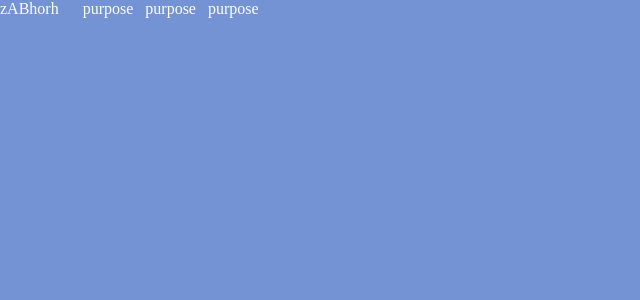
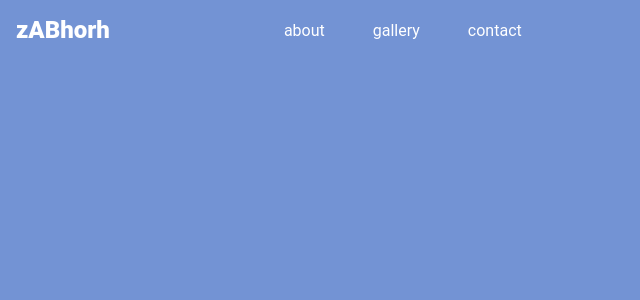
Before and after one commit to tomrod10/personal-website, a React (Create React App) app in the folder personal-website/: page / in a window 1280 px wide. Shown: the top 300 px of the page, without its empty margins (0-640 px from the left). Built offline with nearby package versions, Linux system fonts and the light colour scheme.

Commit message:
go back to flexbox and edit styles

```diff
--- a/personal-website/src/components/Header/Header.module.css
+++ b/personal-website/src/components/Header/Header.module.css
@@ -1,14 +1,13 @@
 @import '../../styles/core-styles.css';
 
+:root {
+  --titleNavBarGap: 150px;
+}
+
 .header{
-  display: grid;
-  grid-template-areas:
-            "a b"
-            "a c"
-            "a c";
-  grid-template-rows: auto 1fr;
-  grid-template-columns: auto 4fr;
-  gap: var(--spacerL);
+  display: flex;
+  padding: var(--spacerXXS);
+  gap: var(--titleNavBarGap);
   align-items: center;
   flex-direction: row;
 }
--- a/personal-website/src/components/Header/NavBar.module.css
+++ b/personal-website/src/components/Header/NavBar.module.css
@@ -1,8 +1,19 @@
 @import '../../styles/core-styles.css';
+
+:root {
+  --navBarWidth: 400px;
+}
 
 .navbar {
   display: flex;
   flex-direction: row;
-  gap: var(--spacerS);
+  gap: var(--spacerXXL);
+  width: var(--navBarWidth);
+  padding: var(--spacerS);
+  font-family: var(--fontFamily1);
+  /* justify-content: space-between; */
+}
+
+.link {
   width: fit-content;
 }
--- a/personal-website/src/components/Header/NavBar.tsx
+++ b/personal-website/src/components/Header/NavBar.tsx
@@ -5,9 +5,9 @@ import styles from './NavBar.module.css'
 export const NavBar = () => {
   return(
     <div className={styles.navbar}>
-      <div>{'purpose'}</div>
-      <div>{'purpose'}</div>
-      <div>{'purpose'}</div>
+      <a>{'about'}</a>
+      <a>{'gallery'}</a>
+      <a>{'contact'}</a>
     </div>
   )
 }
--- a/personal-website/src/components/Header/Title.module.css
+++ b/personal-website/src/components/Header/Title.module.css
@@ -1,9 +1,9 @@
 @import '../../styles/core-styles.css';
 
-.title > a{
+.title {
   width: fit-content;
   padding: var(--spacerS);
   font-size: var(--fontSizeL);
   font-weight: var(--fontWeight4);
-  font-family: var(--fontFamilyMono1);
+  font-family: var(--fontFamily1);
 }
--- a/personal-website/src/components/Header/Title.tsx
+++ b/personal-website/src/components/Header/Title.tsx
@@ -4,8 +4,8 @@ import styles from './Title.module.css'
 
 export const Title: React.ReactNode = () => {
   return(
-    <div className={styles.title}>
+    <h1 className={styles.title}>
       {websiteTitle}
-    </div>
+    </h1>
   )
 }
```
